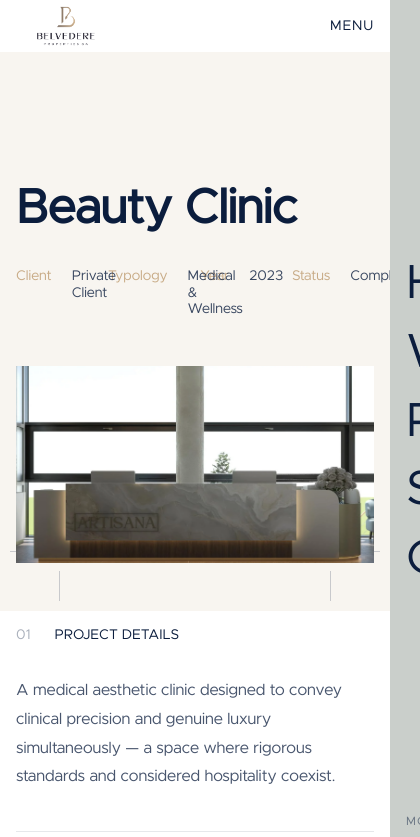
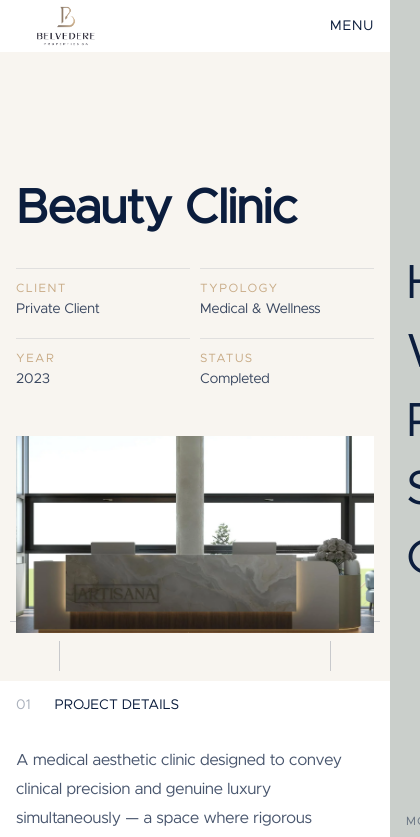
Before and after one commit to Matijang17/belvedere, a Next.js app: page /portfolio/beauty-clinic in a window 390 px wide. Shown: the top 837 px of the page, 420 px wide, since content can reach past the window. Built offline with nearby package versions, Linux system fonts and the light colour scheme.

Commit message:
Fix project page tags: responsive 2x2 grid on mobile, label stacked above value

```diff
--- a/app/portfolio/[slug]/page.tsx
+++ b/app/portfolio/[slug]/page.tsx
@@ -146,29 +146,17 @@ export default function ProjectPage() {
 
             {/* Tags row */}
             <div
-              className="col-span-full"
-              style={{
-                display: 'grid',
-                gridTemplateColumns: 'repeat(12, minmax(0,1fr))',
-                columnGap: 'var(--gutter)',
-                marginBottom: 'calc(var(--margin) * 3)',
-              }}
+              className="col-span-full grid grid-cols-2 md:grid-cols-4"
+              style={{ gap: '2rem var(--gutter)', marginBottom: 'calc(var(--margin) * 3)' }}
             >
               {[
                 { label: 'Client',   value: p.client   },
                 { label: 'Typology', value: p.typology },
                 { label: 'Year',     value: p.year     },
                 { label: 'Status',   value: p.status   },
-              ].map((tag, i) => (
-                <div
-                  key={tag.label}
-                  style={{
-                    gridColumn: i === 3 ? '10 / 13' : 'span 3',
-                    display: 'flex',
-                    gap: '2rem',
-                  }}
-                >
-                  <span className="body-14" style={{ color: 'var(--color-champagne)', flexShrink: 0 }}>
+              ].map((tag) => (
+                <div key={tag.label} style={{ display: 'flex', flexDirection: 'column', gap: '0.6rem', borderTop: '1px solid rgba(11,29,61,0.1)', paddingTop: '1.2rem' }}>
+                  <span className="body-12 uppercase" style={{ color: 'var(--color-champagne)', letterSpacing: '0.12em' }}>
                     {tag.label}
                   </span>
                   <span className="body-14" style={{ color: 'var(--color-navy)', opacity: 0.8 }}>
```
